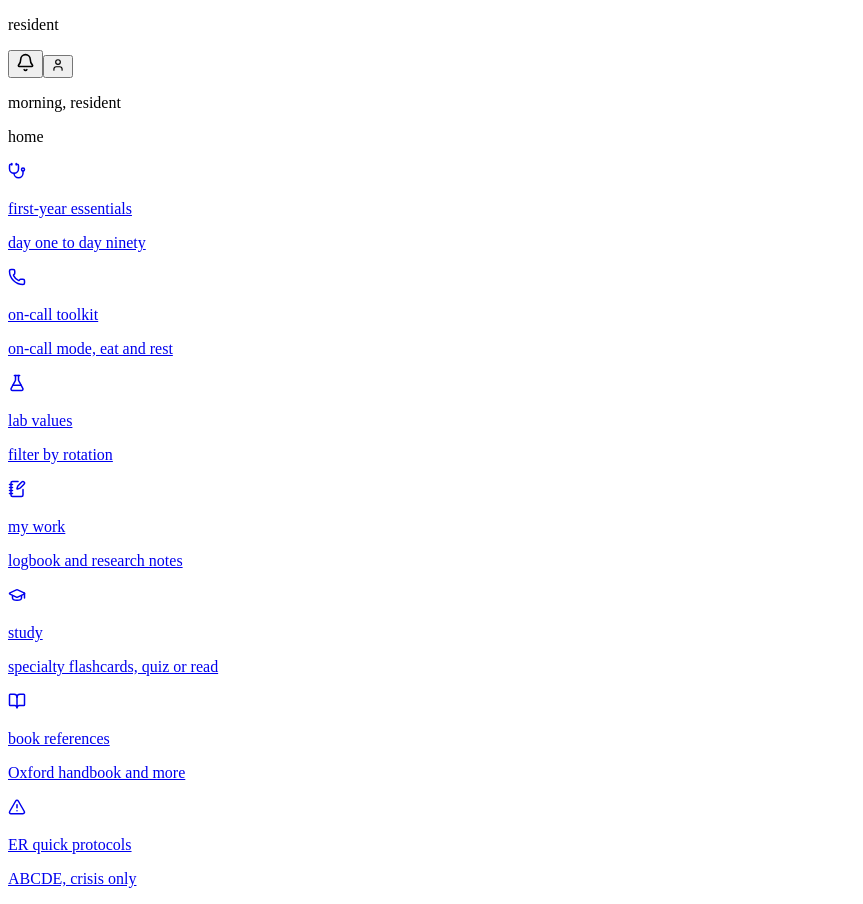
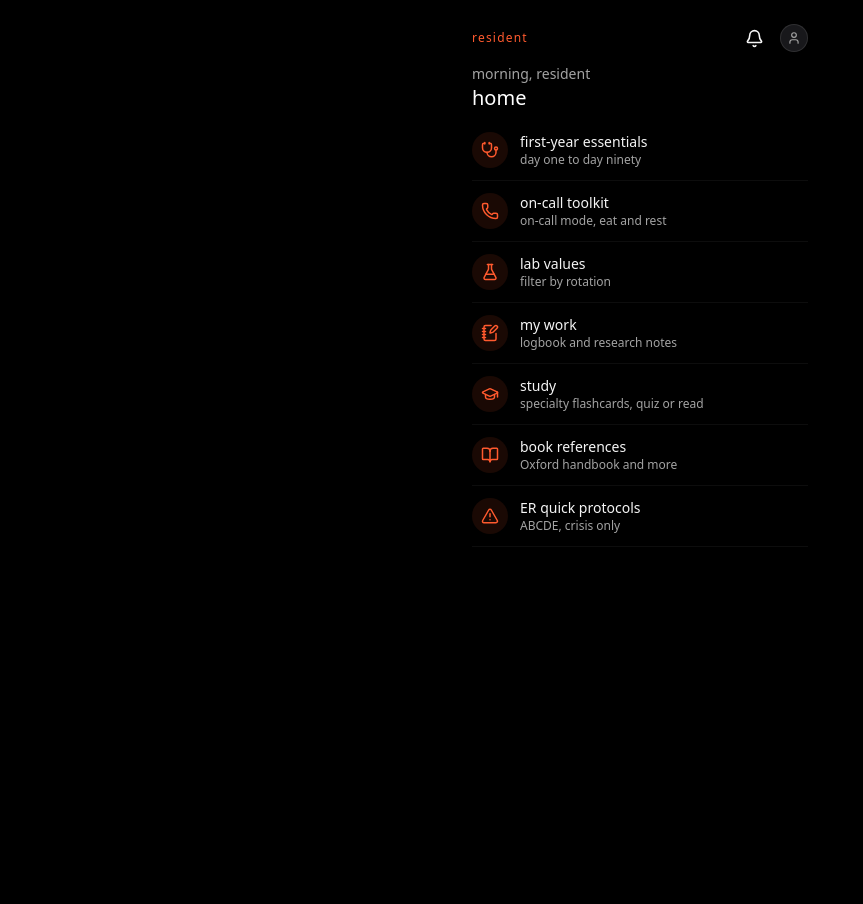
Before and after one commit to alialtaaf009-glitch/resident-, a Next.js app: page / in a window 1280 px wide. Shown: the whole page, without its empty margins (0-863 px from the left). After the commit the page ends 800 px from the top, so only its background shows below. Built offline with nearby package versions, Linux system fonts and the light colour scheme.

Commit message:
Add files via upload

```diff
--- /dev/null
+++ b/app/globals.css
@@ -0,0 +1,12 @@
+@tailwind base;
+@tailwind components;
+@tailwind utilities;
+
+:root {
+  --accent: #ff5a2e;
+}
+
+body {
+  background: #000;
+  color: #f5f5f5;
+}
--- /dev/null
+++ b/app/layout.tsx
@@ -0,0 +1,15 @@
+import type { Metadata } from 'next';
+import './globals.css';
+
+export const metadata: Metadata = {
+  title: 'Resident',
+  description: 'The first-year survival kit for new doctors',
+};
+
+export default function RootLayout({ children }: { children: React.ReactNode }) {
+  return (
+    <html lang="en">
+      <body className="bg-black text-white antialiased">{children}</body>
+    </html>
+  );
+}
```
